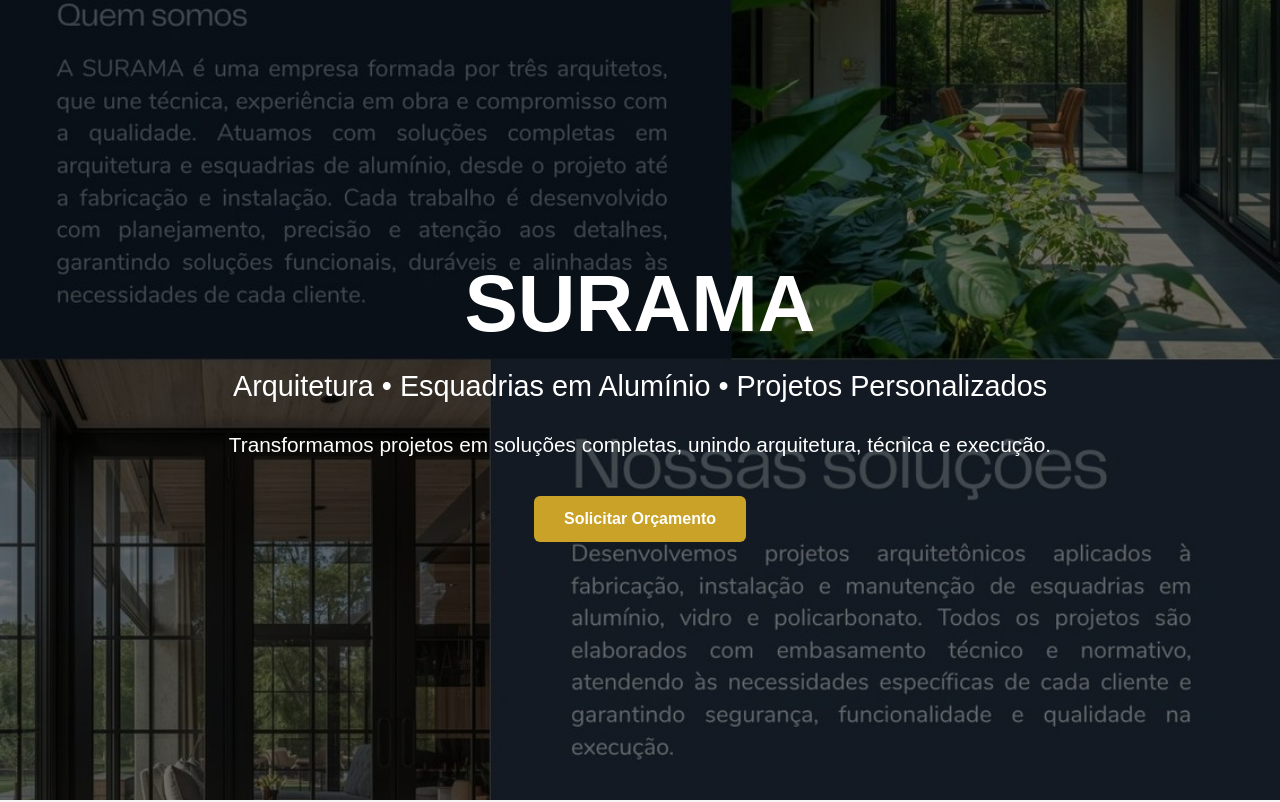
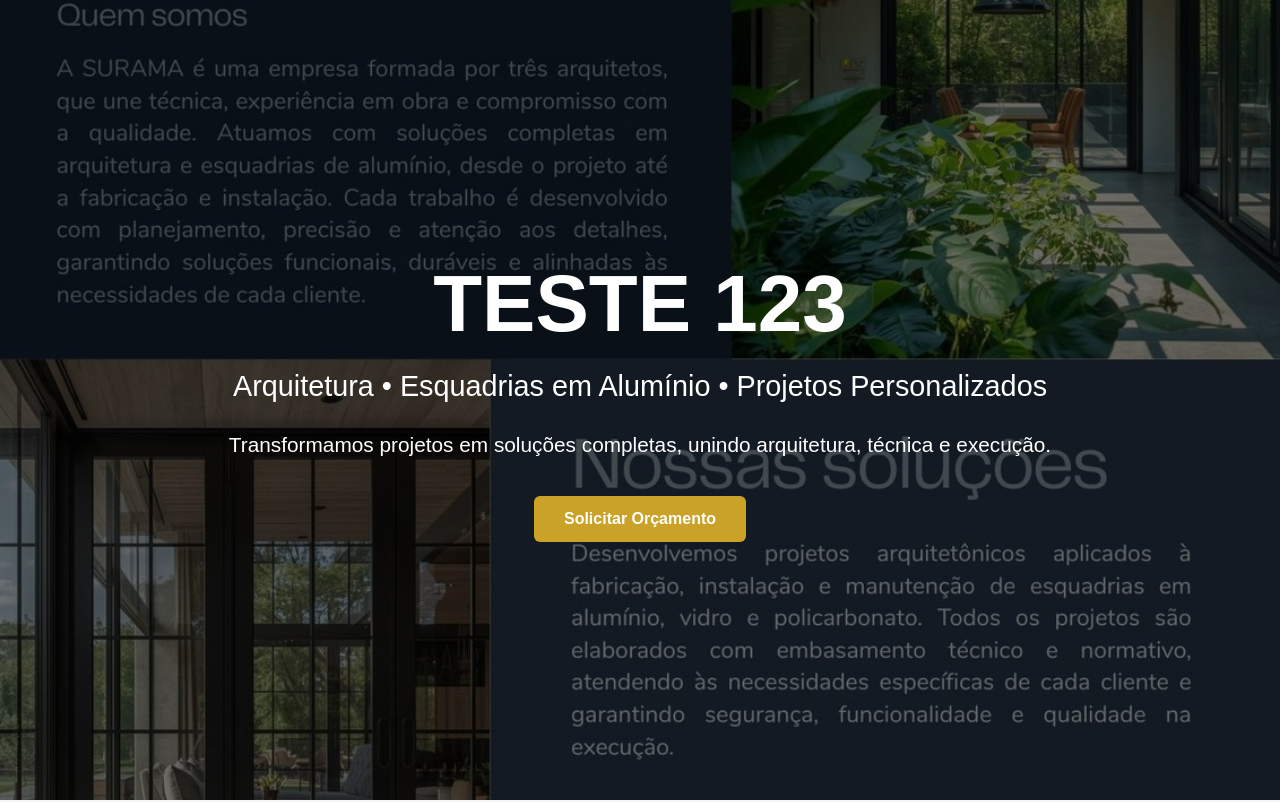
Before and after one commit to suramaprojetos-rgb/SURAMA-, a plain HTML site: page index.html in a window 1280 px wide. Shown: the top 802 px of the page. Drawn offline with Linux system fonts and the light colour scheme.

Commit message:
Update index.html

```diff
--- a/index.html
+++ b/index.html
@@ -123,7 +123,7 @@ footer{
 
     <div class="hero">
 
-        <h1>SURAMA</h1>
+        <h1>TESTE 123</h1>
 
         <p class="subtitulo">
             Arquitetura • Esquadrias em Alumínio • Projetos Personalizados
```
